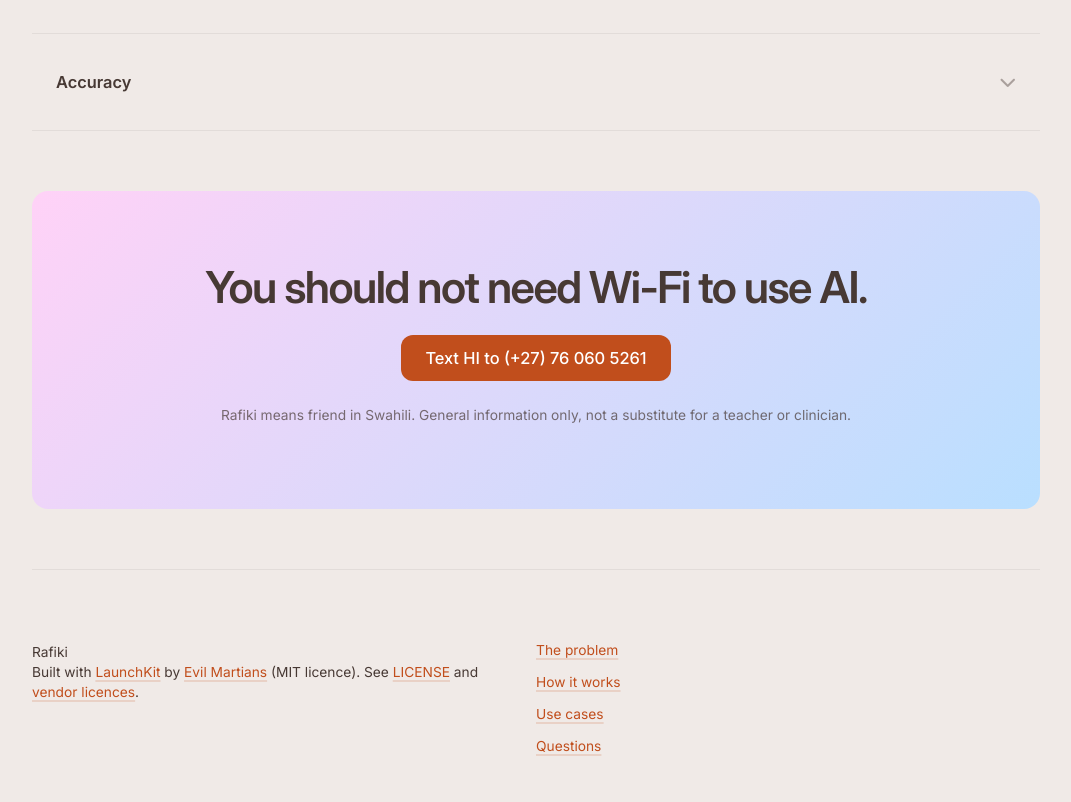
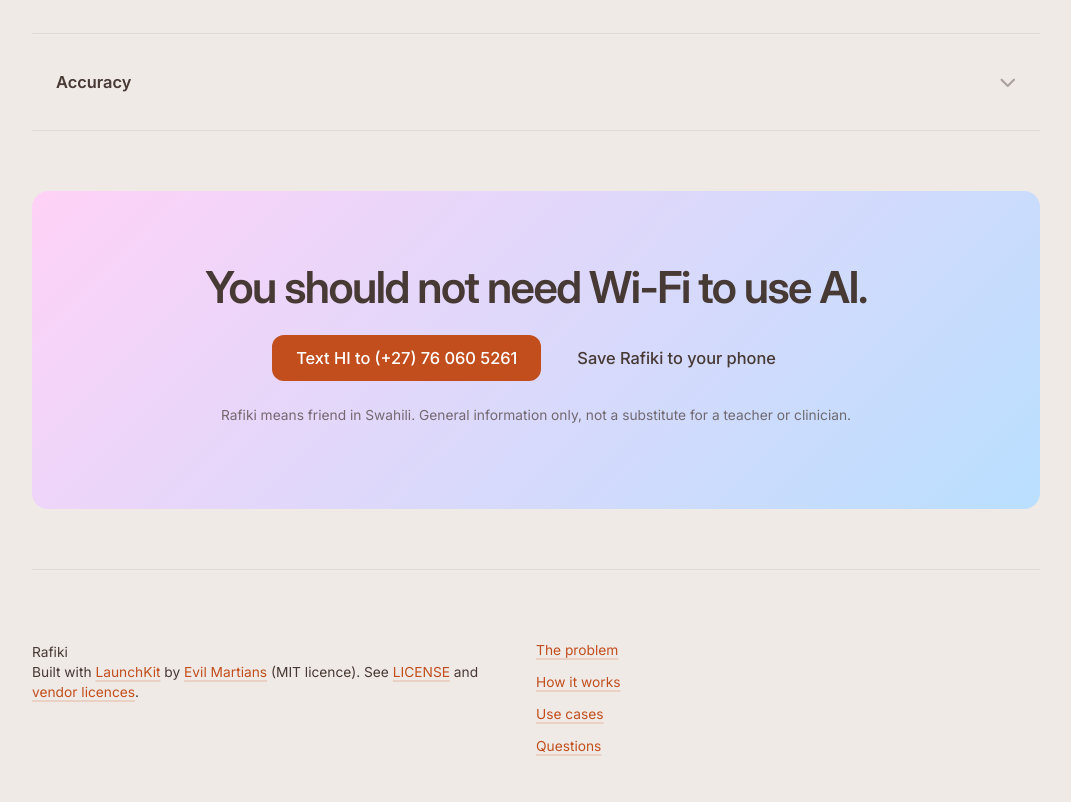
Before and after one commit to MrFriedman/rafiki-sms, a plain HTML site: page website/index.html in a window 1280 px wide. Shown: the part 3101-3903 px from the top of the page, without its empty margins (104-1175 px from the left). Drawn offline with Linux system fonts and the light colour scheme.

Commit message:
Update index.html

```diff
--- a/website/index.html
+++ b/website/index.html
@@ -228,6 +228,7 @@
           <h2>You should not need Wi-Fi to use AI.</h2>
           <div class="button-group margin-paragraph centered">
             <a href="#cta" class="button primary">Text HI to (+27) 76 060 5261</a>
+                  <a href="rafiki-contact.vcf" class="button ghost" download>Save Rafiki to your phone</a>
           </div>
           <p class="paragraph s secondary">Rafiki means friend in Swahili. General information only, not a substitute for a teacher or clinician.</p>
         </div>
```
